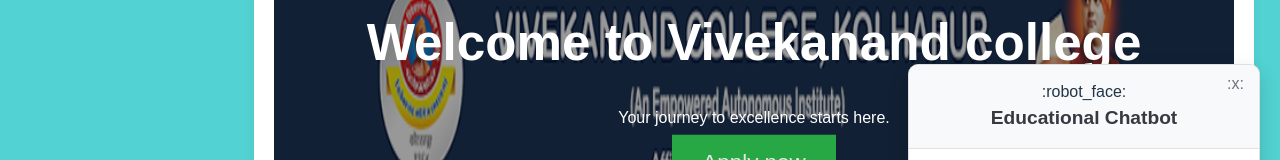
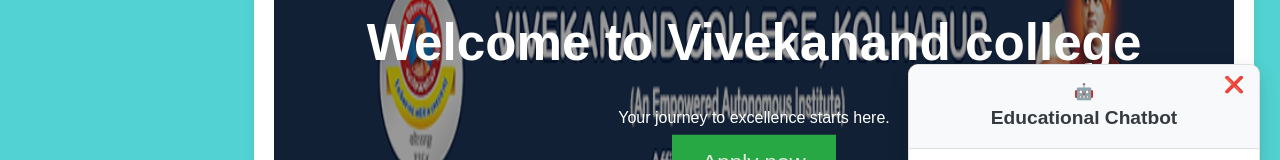
Before and after one commit to Sonali-Malavi/vck-ojt1, a React (Vite) app: page / in a window 1280 px wide. Both pictures are taken after a click on the button 1210 px from the left and 730 px from the top of the page. Shown: the part 264-424 px from the top of the page. Built offline with nearby package versions, Linux system fonts and the light colour scheme; no server answers.

Commit message:
third commit

```diff
--- a/src/components/Chatbot/ChatbotComponents.jsx
+++ b/src/components/Chatbot/ChatbotComponents.jsx
@@ -148,11 +148,11 @@
           <>
             <div className="chatbot-header">
               <span role="img" aria-label="Chatbot icon">
-                :robot_face:
+                🤖
               </span>
               <h2>Educational Chatbot</h2>
               <button className="chatbot-close-button" onClick={toggleChat}>
-                :x:
+                ❌
               </button>
             </div>
             {isKnowledgeBaseLoading && (
```
